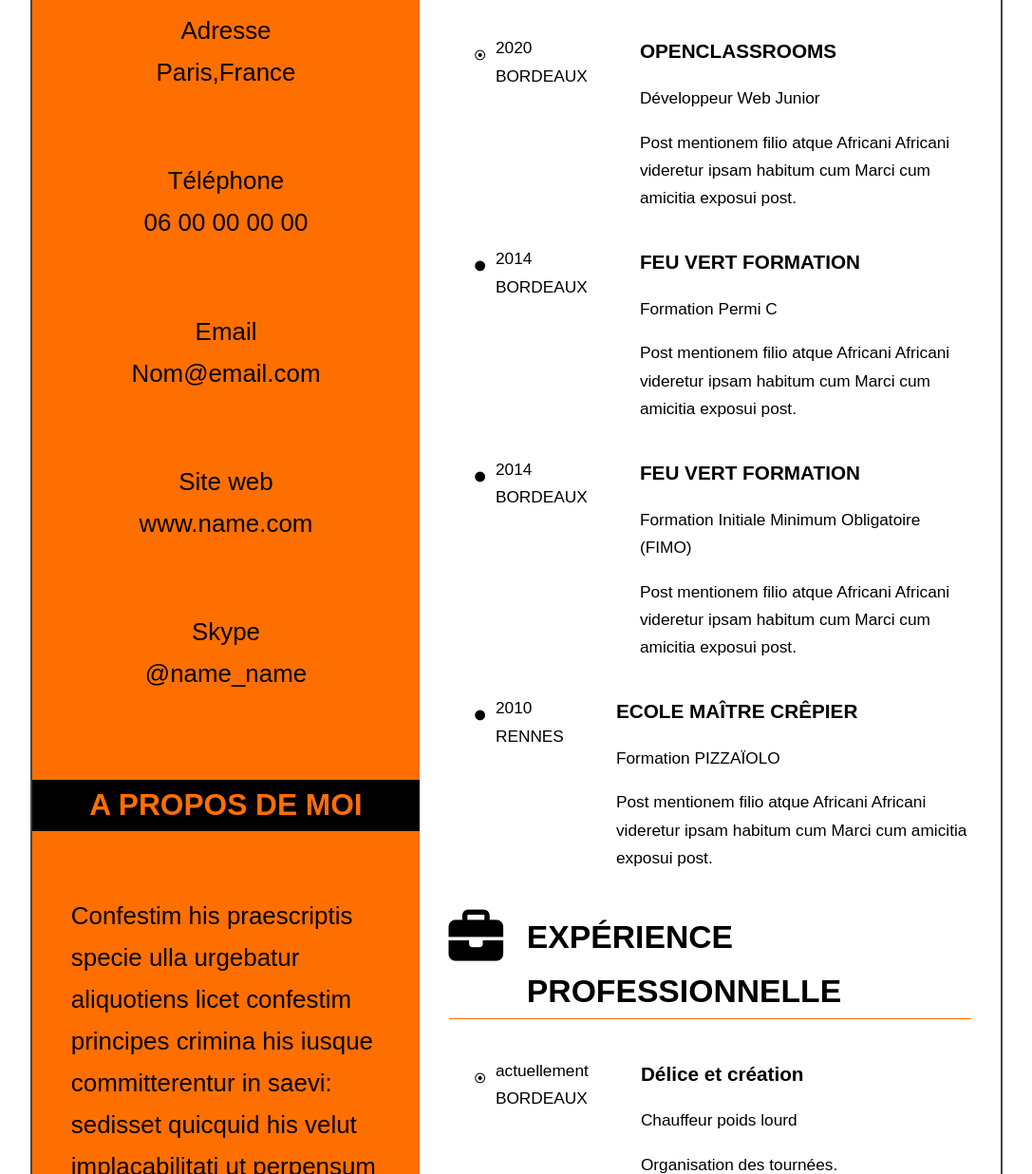
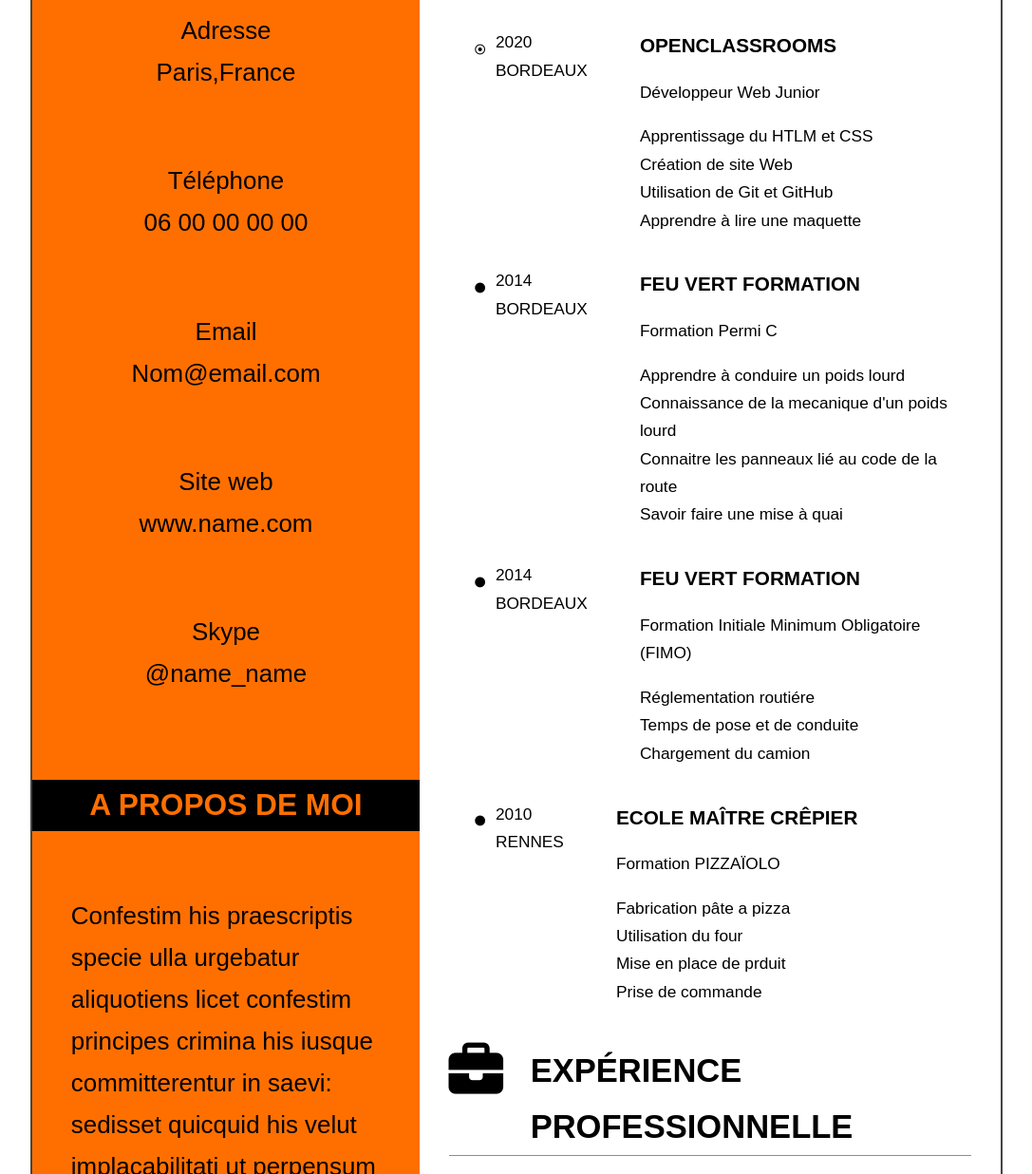
Before and after one commit to kawwat/CV.Auger.Romain, a plain HTML site: page index.html in a window 1280 px wide. Shown: the part 460-1696 px from the top of the page at 95% size, without its empty margins (96-1183 px from the left). Drawn offline with Linux system fonts and the light colour scheme.

Commit message:
modif code
modif du texte et ajout de cercle sur les icons

```diff
--- a/index.html
+++ b/index.html
@@ -9,7 +9,7 @@
 	</head>
 	<body>
 		<main id="conteneur">
-			<header id="bloc_haut_gauche">
+			<header id="bloc_haut_gauche"> <!-- photo,nom,prenom-->
 				<div id="image">
 					<img class="photo" src="photo/romain.png" alt="photo de romain" title="romain"/>
 				</div>
@@ -18,9 +18,9 @@
 					<h1><span>Dévelo</span>ppeur Web Junior</h1>
 				</div>
 			</header>
-			<section id="bloc_droit">
+			<section id="bloc_droit"> <!-- bloc a fond blanc-->
 				<div class="entete_bloc_droit">
-					<div>
+					<div class="logo">
 						<i class="fas fa-graduation-cap fa-2x"></i>
 					</div>
 					<div>
@@ -39,7 +39,13 @@
 					<div class="lieu">
 						<p><span>OPENCLASSROOMS</span></p>
 						<p>Développeur Web Junior</p>
-						<p>Post mentionem filio atque Africani Africani videretur ipsam habitum cum Marci cum amicitia exposui post.
+						<p>Apprentissage du HTLM et CSS
+						<br>
+						Création de site Web
+						<br>
+						Utilisation de Git et GitHub
+						<br>
+						Apprendre à lire une maquette
 						</p>
 					</div>
 				</div>
@@ -55,7 +61,13 @@
 					<div class="lieu">
 						<p><span>FEU VERT FORMATION</span></p>
 						<p>Formation Permi C</p>
-						<p>Post mentionem filio atque Africani Africani videretur ipsam habitum cum Marci cum amicitia exposui post.
+						<p>Apprendre à conduire un poids lourd
+						<br>
+						Connaissance de la mecanique d'un poids lourd
+						<br>
+						Connaitre les panneaux lié au code de la route
+						<br>
+						Savoir faire une mise à quai
 						</p>
 					</div>
 				</div>
@@ -71,7 +83,11 @@
 					<div class="lieu">
 						<p><span>FEU VERT FORMATION</span></p>
 						<p>Formation Initiale Minimum Obligatoire (FIMO)</p>
-						<p>Post mentionem filio atque Africani Africani videretur ipsam habitum cum Marci cum amicitia exposui post.
+						<p>Réglementation routiére
+						<br>
+						Temps de pose et de conduite
+						<br>
+						Chargement du camion
 						</p>
 					</div>
 				</div>
@@ -87,12 +103,18 @@
 					<div class="lieu">
 						<p><span>ECOLE MAÎTRE CRÊPIER</span></p>
 						<p>Formation PIZZAÏOLO<p>
-						<p>Post mentionem filio atque Africani Africani videretur ipsam habitum cum Marci cum amicitia exposui post.
+						<p>Fabrication pâte a pizza
+						<br>
+						Utilisation du four
+						<br>
+						Mise en place de prduit
+						<br>
+						Prise de commande
 						</p>
 					</div>
 				</div>
 				<div class="entete_bloc_droit">
-					<div>
+					<div class="logo">
 						<i class="fas fa-briefcase fa-2x"></i>
 					</div>
 					<div>
@@ -206,7 +228,7 @@
 					</div>
 				</div>
 				<div class="entete_bloc_droit">
-					<div>
+					<div class="logo">
 			 			<i class="fas fa-pen fa-2x"></i>
 					</div>
 					<div>
@@ -222,7 +244,7 @@
 							<br>
 							Téléphone
 							<br>
-							Email:name@email.com
+							Email:@email.com
 						</p>
 					</div>
 					<div class="lieu">
@@ -233,7 +255,7 @@
 						    <br>
 							Téléphone
 							<br>
-							Email:name@email.com
+							Email:@email.com
 						</p>
 					</div>
 				</aside>
--- a/style.css
+++ b/style.css
@@ -56,6 +56,7 @@ h3
 {
 	margin: 0;
 	padding-left: 5%;
+	font-size: 0.7em;
 }
 h4
 {
@@ -105,6 +106,11 @@ h4
 {
 	display: flex;
 }
+.logo
+{
+	width: 72px;
+	height: 57px;
+}
 /******Contact******/
 /*A propos de moi**/
 /*****Loisirs*****/
@@ -139,10 +145,12 @@ h4
 	display: flex;
 	justify-content: center;
 	align-items: center;
-	width: 50px;
-	height: 50px;
+	width: 90px;
+	height: 90px;
 	color: white;
 	margin: auto;
+	border: 3px solid black;
+	border-radius: 50%;
 }
 span
 {
@@ -207,4 +215,8 @@ span
 		bottom: 0;
 		width: 100%;
 	}
+	h3
+	{
+		font-size: 1.2em;
+	}
 }
```
